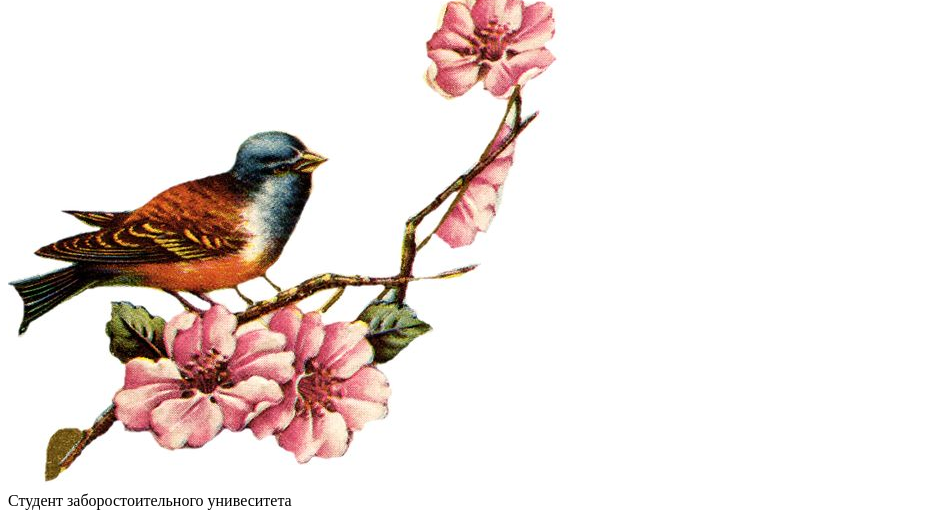
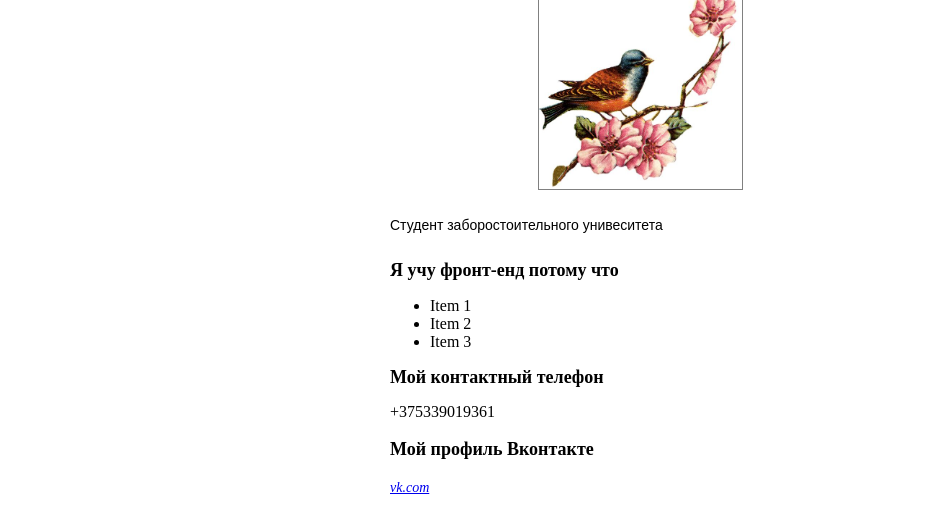
Before and after one commit to MarynaPrytula/prytula_html_1-, a plain HTML site: page index.html in a window 1280 px wide. Shown: the part 57-571 px from the top of the page, without its empty margins (0-936 px from the left). Drawn offline with Linux system fonts and the light colour scheme; files whose address does not match are found by name.

Commit message:
New name

```diff
--- a/index.html
+++ b/index.html
@@ -3,7 +3,7 @@
 <head>
 <meta charset="utf-8">
   <title>First file</title>
-  <link rel="stylesheet"href="/Users/marinapritula/Documents/FE/css.html">
+  <link rel="stylesheet"href="/Users/marinapritula/git/prytula_html_1-/style.css">
 </head>
 <body>
 <div class="wrapper">
```
Also changed, not shown: style.css (renamed from css.html).
